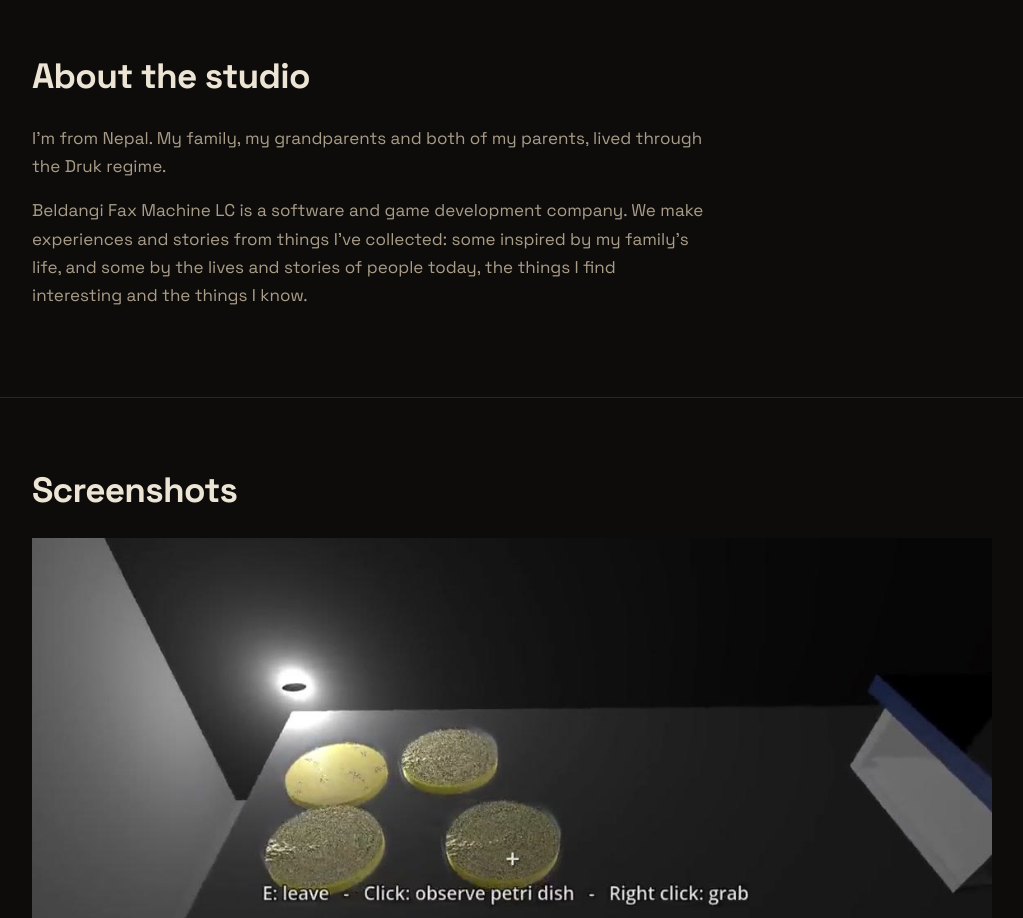
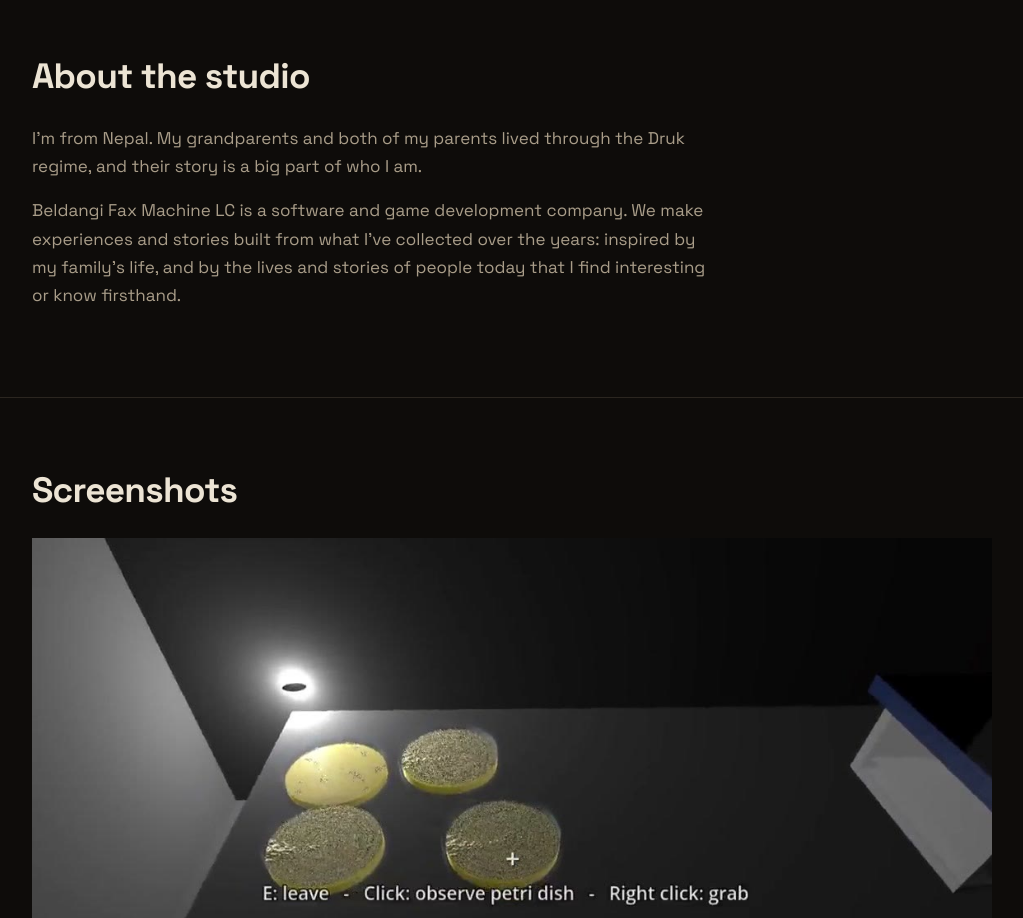
Before and after one commit to Bahun-Ko-Ckusi/BELDANGIFAXMACHINE, a plain HTML site: page index.html in a window 1280 px wide. Shown: the part 1940-2858 px from the top of the page, without its empty margins (98-1121 px from the left). Drawn offline with Linux system fonts and the light colour scheme.

Commit message:
Polish wording of About the studio section

```diff
--- a/index.html
+++ b/index.html
@@ -79,12 +79,12 @@
   <section class="block" id="studio">
     <h2>About the studio</h2>
     <div class="about-text">
-      <p>I&rsquo;m from Nepal. My family, my grandparents and both of my parents,
-      lived through the Druk regime.</p>
+      <p>I&rsquo;m from Nepal. My grandparents and both of my parents lived through
+      the Druk regime, and their story is a big part of who I am.</p>
       <p>Beldangi Fax Machine LC is a software and game development company. We make
-      experiences and stories from things I&rsquo;ve collected: some inspired by my
-      family&rsquo;s life, and some by the lives and stories of people today, the things
-      I find interesting and the things I know.</p>
+      experiences and stories built from what I&rsquo;ve collected over the years:
+      inspired by my family&rsquo;s life, and by the lives and stories of people today
+      that I find interesting or know firsthand.</p>
     </div>
   </section>
 
```
